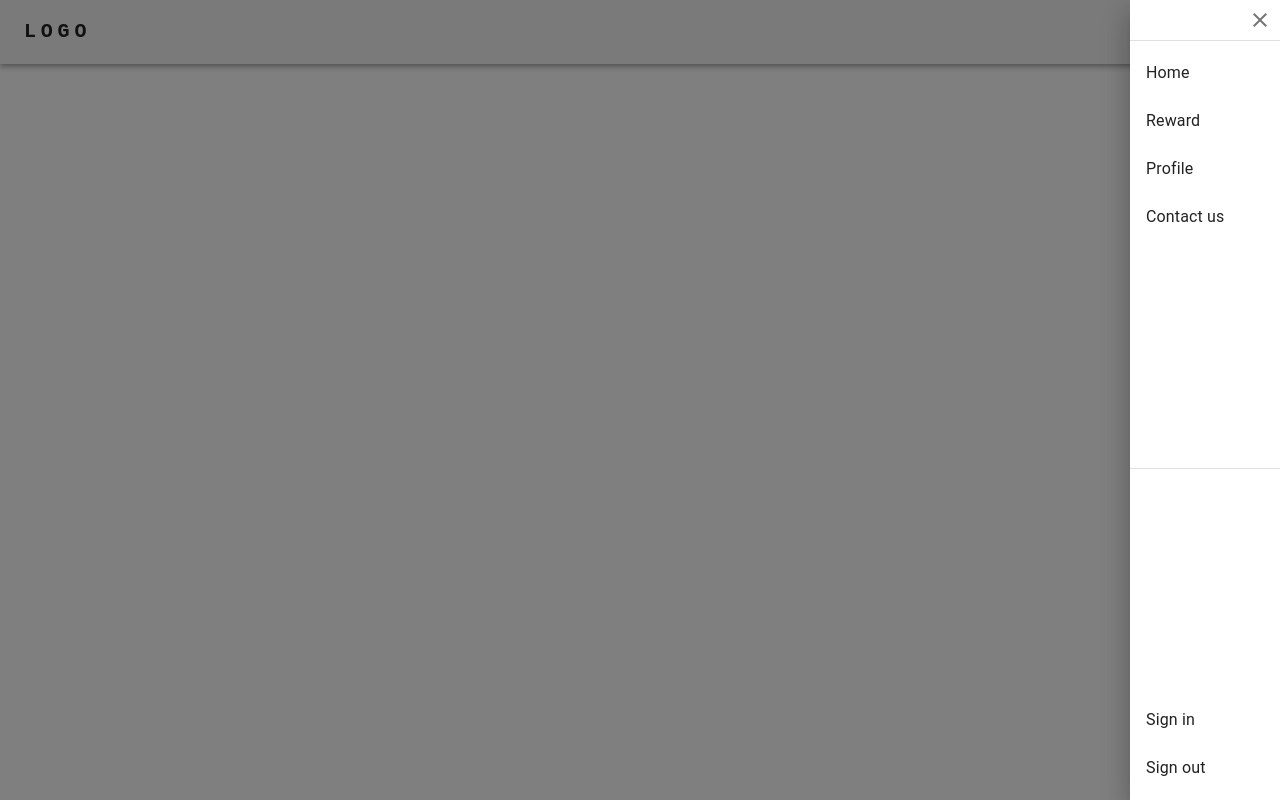
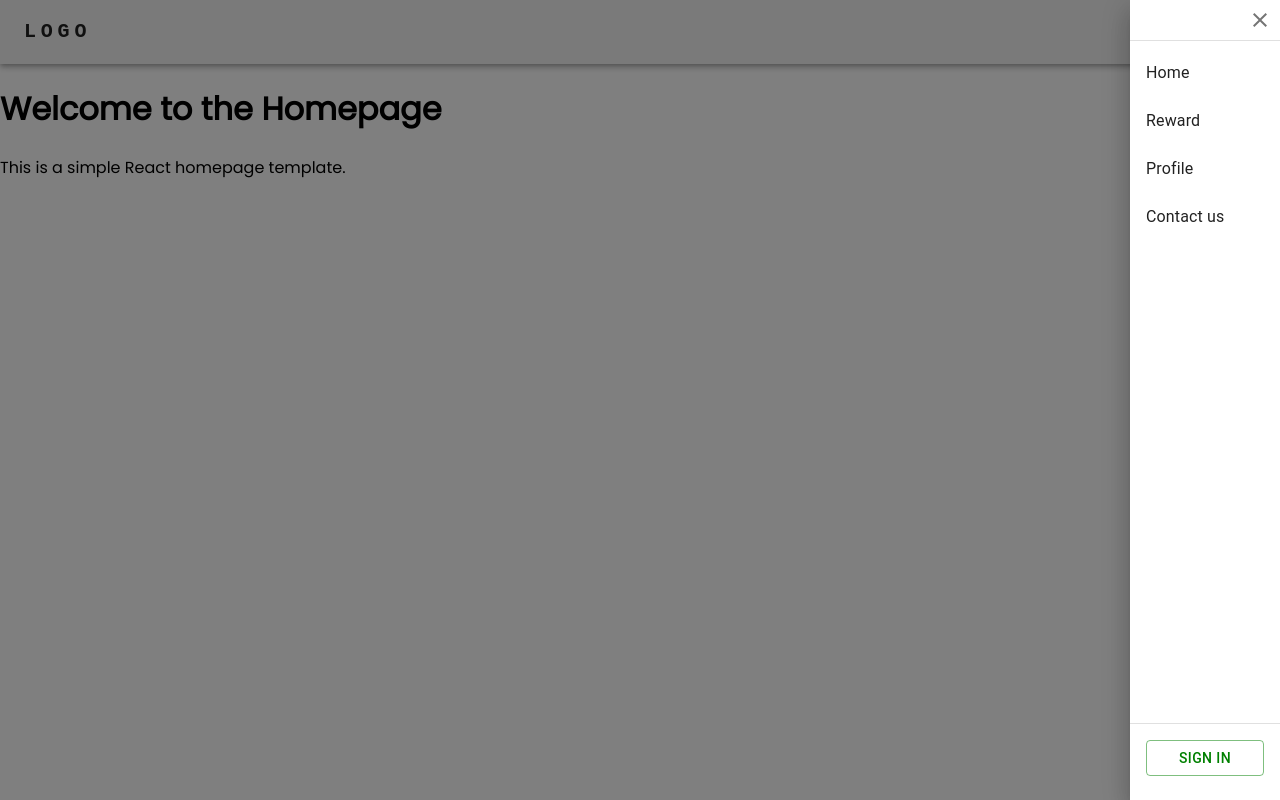
Before and after one commit to felixli1998/FYP-24_DCS__CodeAbility-Crew_EcoYah, a React (Create React App) app in the folder client/: page / in a window 1280 px wide. Both pictures are taken after a click on the button 1236 px from the left and 32 px from the top of the page. Built offline with nearby package versions, Linux system fonts and the light colour scheme.

Commit message:
feat: user can navigate through the nav bar

```diff
--- a/client/package.json
+++ b/client/package.json
@@ -21,6 +21,7 @@
     "react-phone-input-2": "^2.15.1",
     "react-router-dom": "^6.21.2",
     "react-scripts": "5.0.1",
+    "slugify": "^1.6.6",
     "typescript": "^4.9.5"
   },
   "scripts": {
--- a/client/src/components/AppBar.tsx
+++ b/client/src/components/AppBar.tsx
@@ -4,6 +4,7 @@ import Typography from "@mui/material/Typography";
 import Container from "@mui/material/Container";
 import {useTheme} from "@mui/material/styles";
 import TemporaryDrawer from "./Drawer";
+import {Link} from "react-router-dom";
 
 const actionList = ["Sign in", "Sign out"];
 const navigationList = ["Home", "Reward", "Profile", "Contact us"];
@@ -21,11 +22,10 @@ function ResponsiveAppBar() {
           disableGutters
           sx={{justifyContent: "space-between"}}
         >
+          <Link to={"/"}>
             <Typography
               variant="h6"
               noWrap
-            component="a"
-            href="#app-bar-with-responsive-menu"
               sx={{
                 mr: 2,
                 display: {display: "flex"},
@@ -38,6 +38,8 @@ function ResponsiveAppBar() {
             >
               LOGO
             </Typography>
+          </Link>
+
           <TemporaryDrawer
             topDrawerList={navigationList}
             bottomDrawerList={actionList}
--- a/client/src/components/Drawer.tsx
+++ b/client/src/components/Drawer.tsx
@@ -1,17 +1,19 @@
 import * as React from "react";
-import Box from "@mui/material/Box";
-import Drawer from "@mui/material/Drawer";
-import List from "@mui/material/List";
-import Divider from "@mui/material/Divider";
-import ListItem from "@mui/material/ListItem";
-import ListItemButton from "@mui/material/ListItemButton";
-import ListItemIcon from "@mui/material/ListItemIcon";
-import ListItemText from "@mui/material/ListItemText";
-import InboxIcon from "@mui/icons-material/MoveToInbox";
-import MailIcon from "@mui/icons-material/Mail";
+import {
+  Box,
+  Drawer,
+  List,
+  Divider,
+  ListItem,
+  ListItemButton,
+  ListItemText,
+  IconButton,
+  Button,
+} from "@mui/material";
 import MenuIcon from "@mui/icons-material/Menu";
 import CloseIcon from "@mui/icons-material/Close";
-import {IconButton} from "@mui/material";
+import {Link} from "react-router-dom";
+import slugify from "slugify";
 
 type DrawerListProps = {
   topDrawerList: string[];
@@ -20,19 +22,12 @@ type DrawerListProps = {
 
 function TemporaryDrawer({topDrawerList, bottomDrawerList}: DrawerListProps) {
   const [isDrawerOpen, setIsDrawerOpen] = React.useState(false);
-
-  const handleDrawerOpen = () => {
-    setIsDrawerOpen(true);
-  };
-
-  const handleDrawerClose = () => {
-    setIsDrawerOpen(false);
-  };
+  const [isLoggedIn, setIsLoggedIn] = React.useState(false);
 
   const list = () => (
     <Box
       role="presentation"
-      onClick={handleDrawerOpen}
+      onClick={() => setIsDrawerOpen(true)}
       sx={{
         width: 150,
         display: "flex",
@@ -44,27 +39,46 @@ function TemporaryDrawer({topDrawerList, bottomDrawerList}: DrawerListProps) {
       <List>
         {topDrawerList.map((text, index) => (
           <ListItem
-            key={text}
+            key={index}
             disablePadding
           >
             <ListItemButton>
-              <ListItemText primary={text} />
+              <Link
+                to={text === "Home" ? `/` : `/${slugify(text, {lower: true})}`}
+              >
+                <ListItemText primary={text} />
+              </Link>
             </ListItemButton>
           </ListItem>
         ))}
       </List>
-      <Divider />
       <List>
-        {bottomDrawerList.map((text, index) => (
-          <ListItem
-            key={text}
-            disablePadding
+        <Divider />
+        <ListItem disablePadding>
+          <Button
+            sx={{marginX: 2, marginY: 2}}
+            variant="outlined"
+            fullWidth={true}
           >
-            <ListItemButton>
-              <ListItemText primary={text} />
-            </ListItemButton>
-          </ListItem>
-        ))}
+            {!isLoggedIn ? (
+              <Link
+                to={`/${slugify(bottomDrawerList[0], {
+                  lower: true,
+                })}`}
+              >
+                {bottomDrawerList[0]}
+              </Link>
+            ) : (
+              <Link
+                to={`/${slugify(bottomDrawerList[1], {
+                  lower: true,
+                })}`}
+              >
+                {bottomDrawerList[1]}
+              </Link>
+            )}
+          </Button>
+        </ListItem>
       </List>
     </Box>
   );
@@ -78,11 +92,11 @@ function TemporaryDrawer({topDrawerList, bottomDrawerList}: DrawerListProps) {
         <Drawer
           anchor={"right"}
           open={isDrawerOpen}
-          onClose={handleDrawerClose}
+          onClose={() => setIsDrawerOpen(false)}
         >
           <IconButton
             disableRipple={true}
-            onClick={handleDrawerClose}
+            onClick={() => setIsDrawerOpen(false)}
             sx={{justifyContent: "flex-end"}}
           >
             <CloseIcon></CloseIcon>
--- a/client/src/pages/ErrorPage.tsx
+++ b/client/src/pages/ErrorPage.tsx
@@ -7,15 +7,18 @@ const ErrorPage: React.FC = () => {
 
   if (isRouteErrorResponse(error)) {
     return (
-      <Container maxWidth="sm" sx={{
-        display: "flex",
-        justifyContent: "center",
-        alignItems: "center",
-        minHeight: "100vh", // Ensure full height of the viewport
-      }}>
+      <Container
+        maxWidth="sm"
+        sx={{
+          display: "flex",
+          justifyContent: "center",
+          alignItems: "center",
+          minHeight: "100vh",
+        }}
+      >
         <Paper
-        elevation={0}
-          sx={{textAlign:"center"}}
+          elevation={0}
+          sx={{textAlign: "center"}}
         >
           <Typography
             variant="h3"
--- a/client/src/pages/Index.tsx
+++ b/client/src/pages/Index.tsx
@@ -1,7 +1,7 @@
 // Homepage
 import React, { useEffect } from 'react';
 
-const HomePage: React.FC = () => {
+const Home: React.FC = () => {
   useEffect(() => {
     // Add any initialization logic or side effects here
     console.log('Homepage mounted');
@@ -20,4 +20,4 @@ const HomePage: React.FC = () => {
   );
 };
 
-export default HomePage;
+export default Home;
--- a/client/src/pages/SignUp.tsx
+++ b/client/src/pages/SignUp.tsx
@@ -2,15 +2,11 @@ import { useState, useEffect } from "react";
 import "../styles/App.css";
 import { ThemeProvider } from '@mui/material';
 import { theme } from '../styles/Palette';
+import { Box, Stack, Typography, FormHelperText, Link } from '@mui/material';
 import logo from "../assets/EcoYah.png";
-import Box from '@mui/material/Box';
-import Stack from '@mui/material/Stack';
 import TextFields from "../components/TextFields"
-import Typography from '@mui/material/Typography';
 import Checkboxes from "../components/CheckBox"
-import FormHelperText from '@mui/material/FormHelperText';
 import LongButtons from "../components/LongButton"
-import Link from '@mui/material/Link';
 import SuccessCard from "../components/SuccessCard";
 
 export default function SignUp() {
```
Also changed, not shown: client/src/App.tsx (+0 -24 lines), client/src/routes/index.tsx (+5 -4 lines), 1 other file (tests, documents, lock files or other folders). Lines whose indentation alone changed are shown as unchanged.
